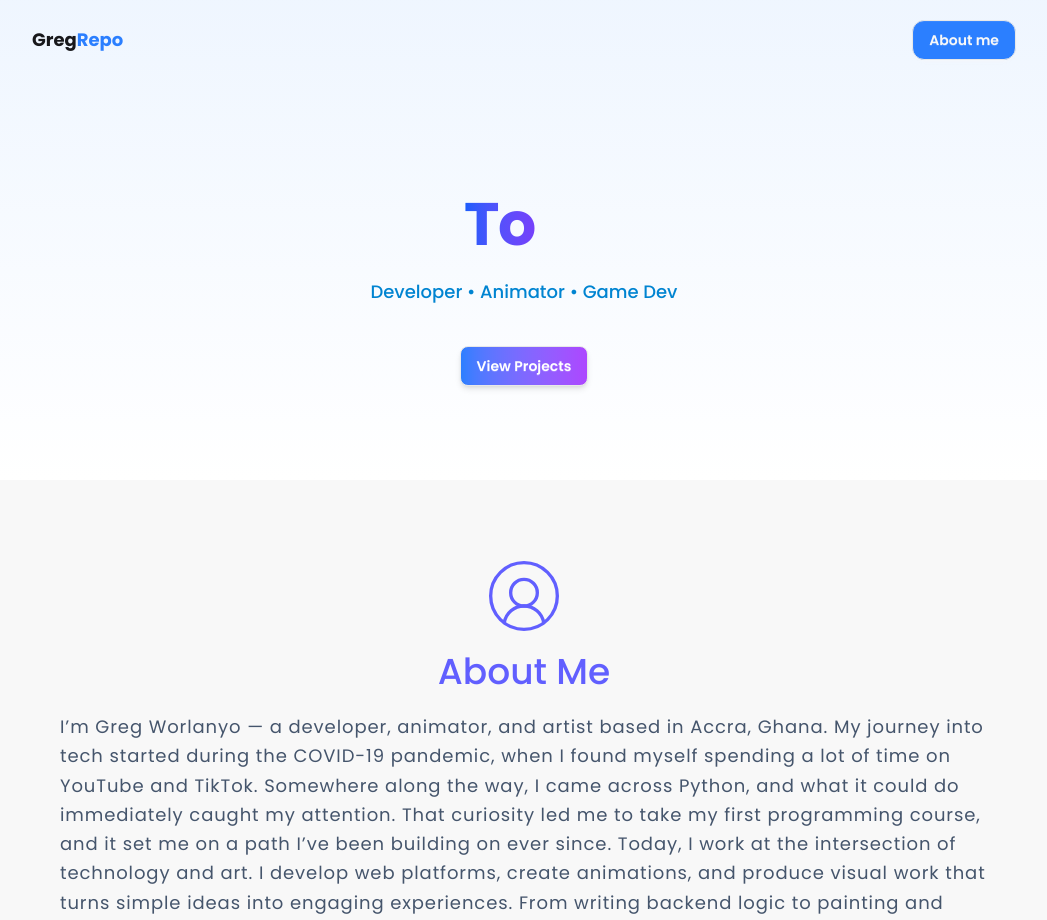
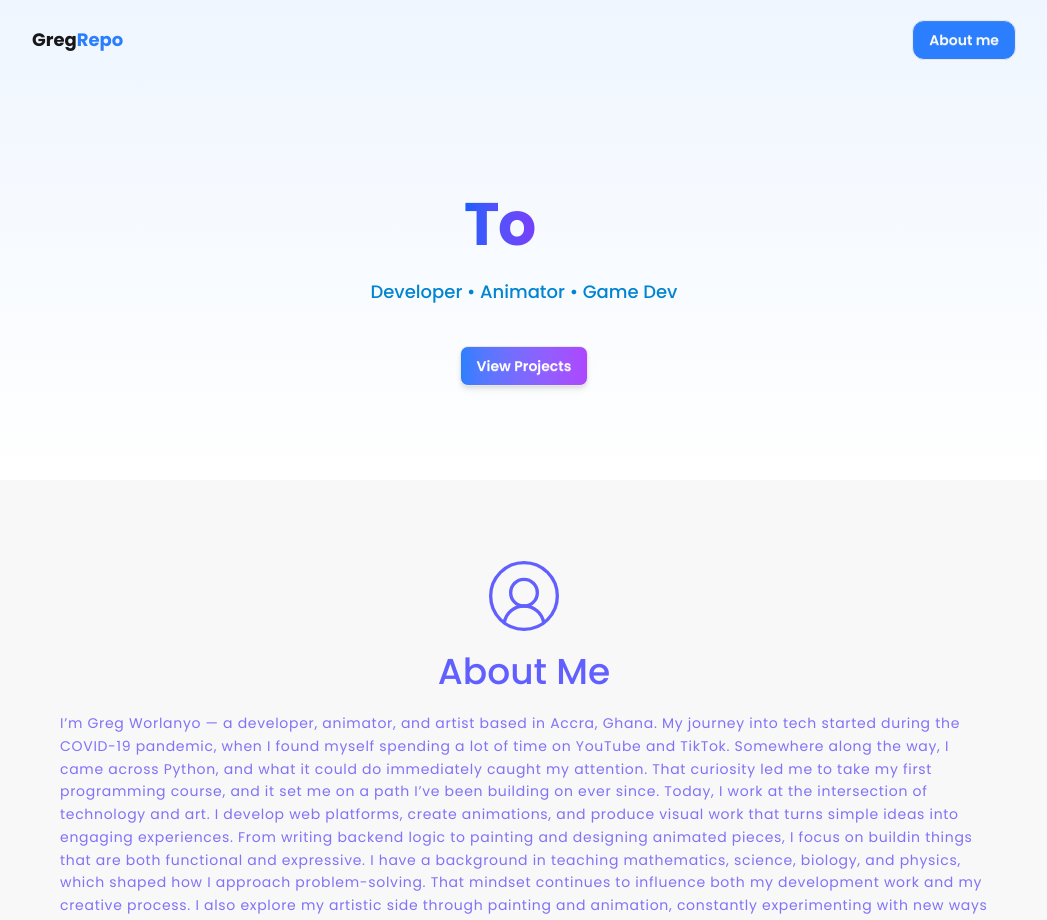
Before and after one commit to storytimewithgreg1-sudo/portfolio, a React (Vite) app: page / in a window 1280 px wide. Shown: the top 920 px of the page, without its empty margins (116-1163 px from the left). Built offline with nearby package versions, Linux system fonts and the light colour scheme.

Commit message:
style: update about section  font and color

```diff
--- a/src/components/About.jsx
+++ b/src/components/About.jsx
@@ -12,7 +12,7 @@ const About = () => {
         </div>
 
         <div>
-          <p className='leading-relaxed text-sm md:text-lg lg:text-lg text-slate-600 tracking-wider'>
+          <p className='leading-relaxed text-xs md:text-sm lg:text-md text-indigo-600/70 tracking-wider'>
           I’m Greg Worlanyo — a developer, animator, and artist based in Accra, Ghana.
           My journey into tech started during the COVID-19 pandemic, when I found myself
           spending a lot of time on YouTube and TikTok. Somewhere along the way,
```
